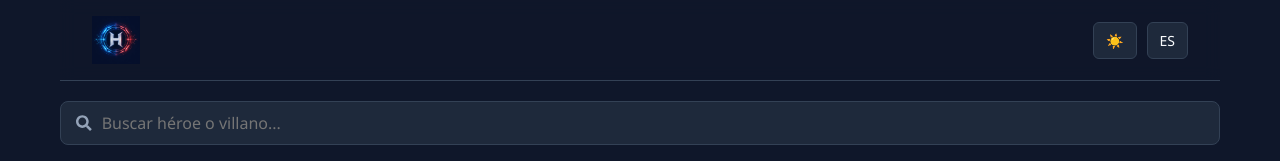
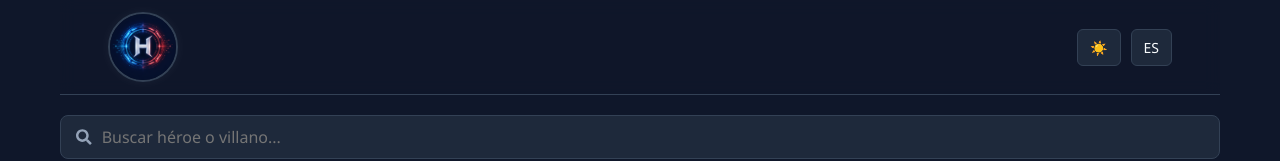
Before and after one commit to Edgarmontenegro123/heroverse-frontend, a React (Vite) app: page / in a window 1280 px wide. Shown: the top 161 px of the page. Built offline with nearby package versions, Linux system fonts and the light colour scheme; no server answers.

Commit message:
🎨 style: transform header logo into premium circular token with desktop media query scaling

```diff
--- a/src/index.css
+++ b/src/index.css
@@ -91,9 +91,18 @@ body {
 }
 
 .header-logo-img {
-  height: 48px;
-  width: auto;
-  object-fit: contain;
+  height: 50px;
+  width: 50px;
+  border-radius: 50%;
+  object-fit: cover;
+  border: 2px solid var(--border-color);
+  box-shadow: 0 0 12px rgba(255, 255, 255, 0.05);
+  transition: transform 0.3s ease, box-shadow 0.3s ease;
+}
+
+.header-logo-img:hover {
+  transform: scale(1.05);
+  box-shadow: 0 0 20px rgba(99, 102, 241, 0.3); /* Usa sutilmente tu --accent-color */
 }
 
 .header-controls {
@@ -150,6 +159,18 @@ body {
   display: flex;
   flex-direction: column;
   gap: 15px;
+}
+
+/* --- Optimización específica para Desktop --- */
+@media (min-width: 1024px) {
+  .header-logo-img {
+    height: 70px;
+    width: 70px; /* Incrementamos la presencia visual en pantallas grandes */
+  }
+
+  .app-header {
+    padding: 0.75rem 3rem; /* Ajustamos levemente el padding para balancear el nuevo tamaño */
+  }
 }
 
 @media (min-width: 768px) {
```
